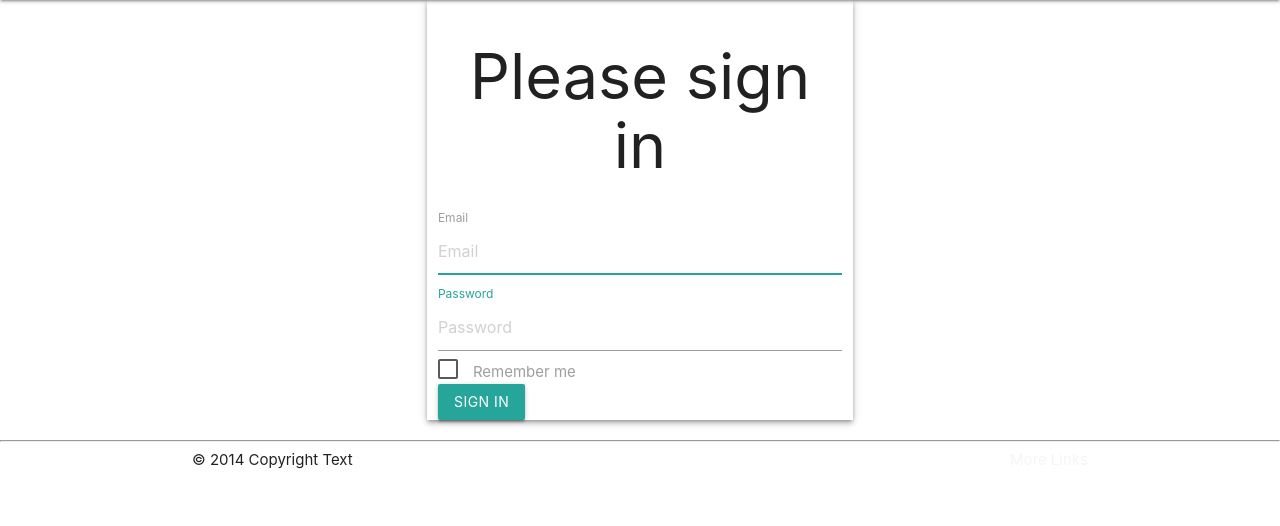
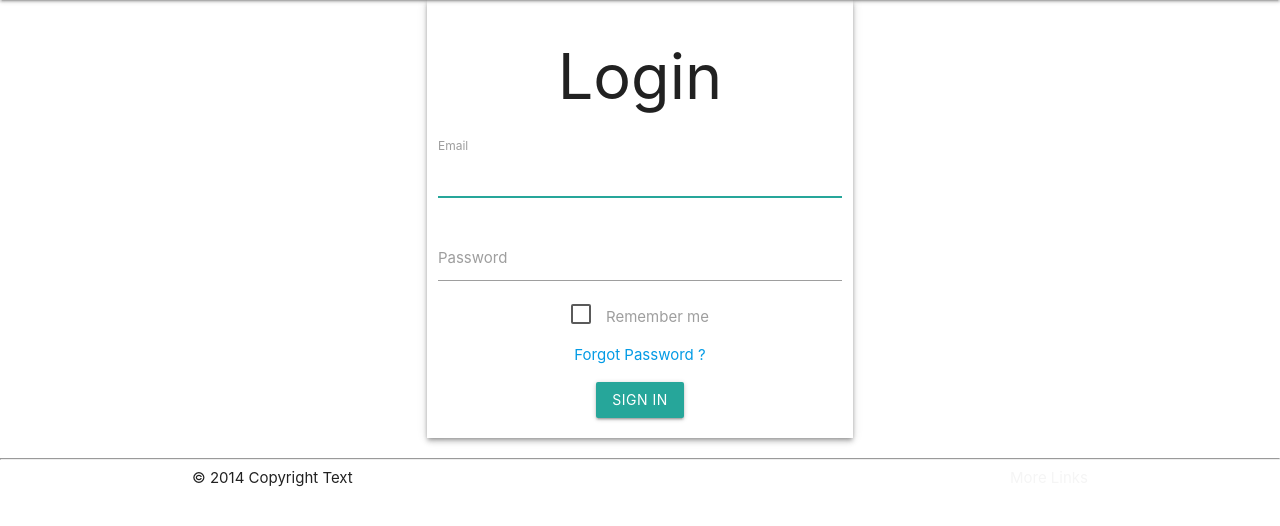
Before and after one commit to Starbugstone/SnowTricks, a Symfony app: template templates/security/login.html.twig in a window 1280 px wide. Shown: the part 64-590 px from the top of the page. Run offline with Twig, Linux system fonts and the light colour scheme; the template is opened without the code that fills it, so the values that code supplies are empty; some libraries are stand-ins or nearby versions.

Commit message:
Some more cleaning up of the login template

```diff
--- a/templates/security/login.html.twig
+++ b/templates/security/login.html.twig
@@ -4,44 +4,53 @@
 
 {% block body %}
 
-    <div class="row">
-        <div class="col s12 m6 l4 offset-m3 offset-l4 px-m-5 px-s-1 pb-2 mt-m-5 z-depth-2">
+    <div class="row mx-3 mx-m-0">
+        <div class="col s12 m6 l4 offset-m3 offset-l4 px-m-4 px-s-1 pb-2 mt-3 mt-m-5 z-depth-2">
             <form method="post">
+                <div class="row center">
                     {% if error %}
                         <div class="alert alert-danger">{{ error.messageKey|trans(error.messageData, 'security') }}</div>
                     {% endif %}
 
-                <h1 class="mb-3 center-align">Please sign in</h1>
-                <label for="inputEmail" class="center-align w100">Email</label>
-                <input type="email" value="{{ last_username }}" name="email" id="inputEmail" class="form-control"
-                       placeholder="Email" required autofocus>
-                <label for="inputPassword" class="center-align w100">Password</label>
-                <input type="password" name="password" id="inputPassword" class="form-control" placeholder="Password"
-                       required>
+                    <h1 class="mb-1">Login</h1>
 
-                <input type="hidden" name="_csrf_token"
-                       value="{{ csrf_token('authenticate') }}"
-                >
+                    <div class="input-field col s12">
+                        <label for="inputEmail">Email</label>
+                        <input type="email" value="{{ last_username }}" name="email" id="inputEmail" class="validate"
+                               required autofocus>
+                    </div>
 
-                {#
-                    Uncomment this section and add a remember_me option below your firewall to activate remember me functionality.
-                    See https://symfony.com/doc/current/security/remember_me.html
-                #}
-                <div class="checkbox mb-3">
+                    <div class="input-field col s12">
+                        <label for="inputPassword">Password</label>
+                        <input type="password" name="password" id="inputPassword" class="validate" required>
+                    </div>
+
+                    <input type="hidden" name="_csrf_token" value="{{ csrf_token('authenticate') }}">
+
+                    <div class="col s12">
                         <label for="remember_me">
-                        <input type="checkbox" name="_remember_me" id="remember_me" class="filled-in" />
+                            <input type="checkbox" name="_remember_me" id="remember_me" class="filled-in"/>
                             <span>Remember me</span>
                         </label>
                     </div>
 
+                    <div class="col s12 hide-on-small-only">
+                        <p><a href="#">Forgot Password ?</a></p>
+                    </div>
 
+                    <div class="mt-2 mt-m-0 col s12">
                         <button class="btn btn-lg btn-primary" type="submit">
                             Sign in
                         </button>
+                    </div>
+
+                    <div class="hide-on-med-and-up col s12">
+                        <p><a href="#">Register</a></p>
+                        <p><a href="#">Forgot Password ?</a></p>
+                    </div>
+                </div>
             </form>
-            <div class="hide-on-med-and-up center">
-                <p><a href="#">Don't have an account, create one here</a> </p>
-            </div>
+
         </div>
     </div>
 
```
Lines whose indentation alone changed are shown as unchanged.
